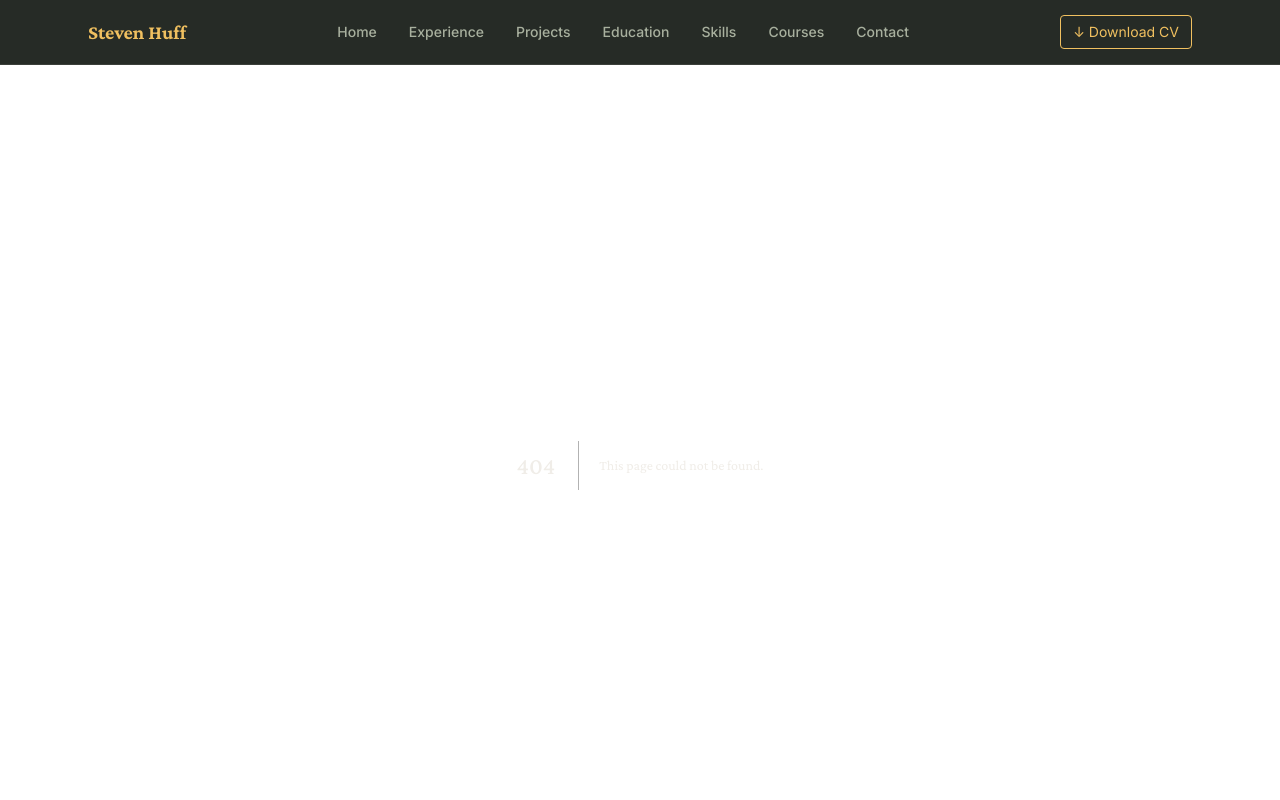
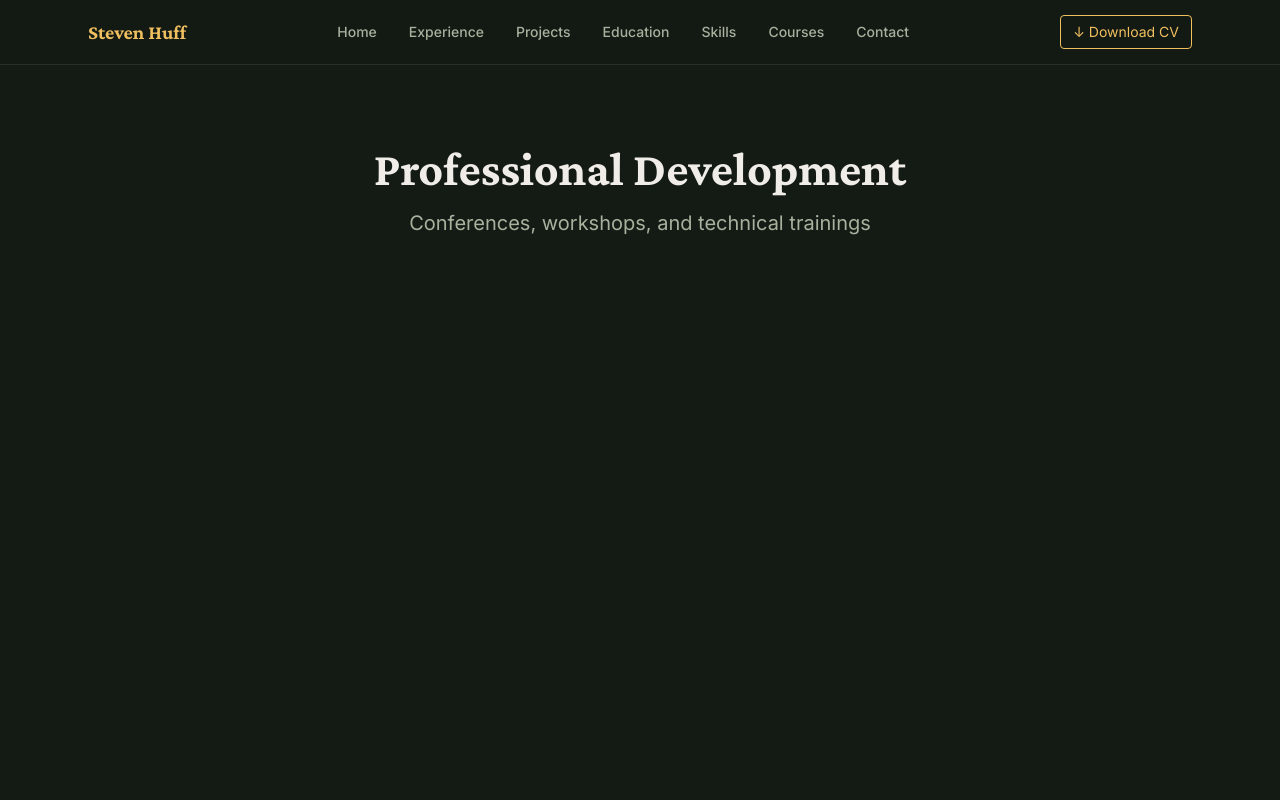
Before and after one commit to shuff57/steven, a Next.js app: page /professional-development in a window 1280 px wide. Before the commit this address had no page. Shown: the top 800 px of the page. Built offline with nearby package versions, Linux system fonts and the light colour scheme.

Commit message:
feat(professional-development): scaffold page route and redirect

```diff
--- a/next.config.ts
+++ b/next.config.ts
@@ -11,6 +11,15 @@ const nextConfig: NextConfig = {
   turbopack: {
     root: path.resolve(__dirname),
   },
+  async redirects() {
+    return [
+      {
+        source: '/courses',
+        destination: '/professional-development',
+        permanent: true,
+      },
+    ]
+  },
 }
 
 export default nextConfig
--- /dev/null
+++ b/src/app/professional-development/page.tsx
@@ -0,0 +1,19 @@
+export const metadata = {
+  title: 'Professional Development | Steven Huff',
+  description: 'Conferences, workshops, and technical trainings attended by Steven Huff.',
+}
+
+export default function ProfessionalDevelopmentPage() {
+  return (
+    <main className="min-h-screen py-20 px-4 md:px-8 max-w-7xl mx-auto">
+      <div className="text-center mb-16">
+        <h1 className="text-4xl md:text-5xl font-bold mb-4 font-display">
+          Professional Development
+        </h1>
+        <p className="text-xl text-[var(--color-text-secondary)] max-w-2xl mx-auto">
+          Conferences, workshops, and technical trainings
+        </p>
+      </div>
+    </main>
+  )
+}
```
